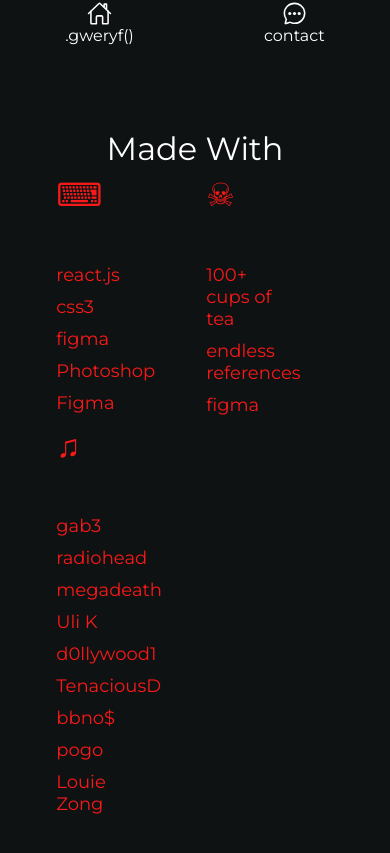
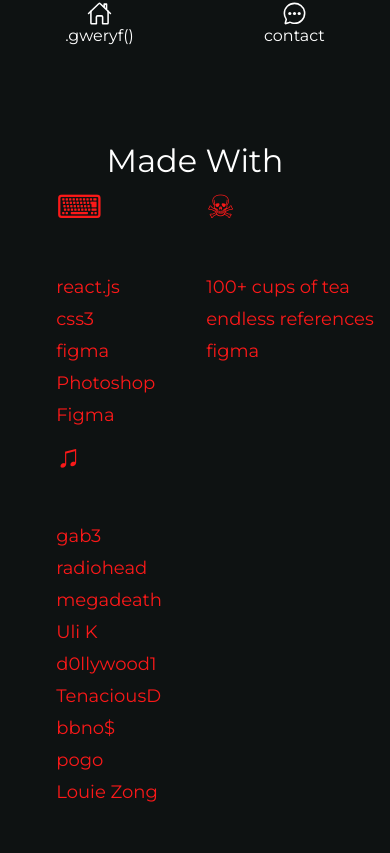
Before and after one commit to gweryf/portfolio, a React (Vite) app: page /about in a window 390 px wide. Shown: the part 789-1642 px from the top of the page. Built offline with nearby package versions, Linux system fonts and the light colour scheme.

Commit message:
final commit

```diff
--- a/src/styles/about.scss
+++ b/src/styles/about.scss
@@ -105,11 +105,4 @@
     .skillsdes p{
         padding: 40px;
     }
-    .cols{
-        width: 100%;
-    }
-    .col{
-        width:33.33333333%;
-        float:left;
-    }
 }
```
